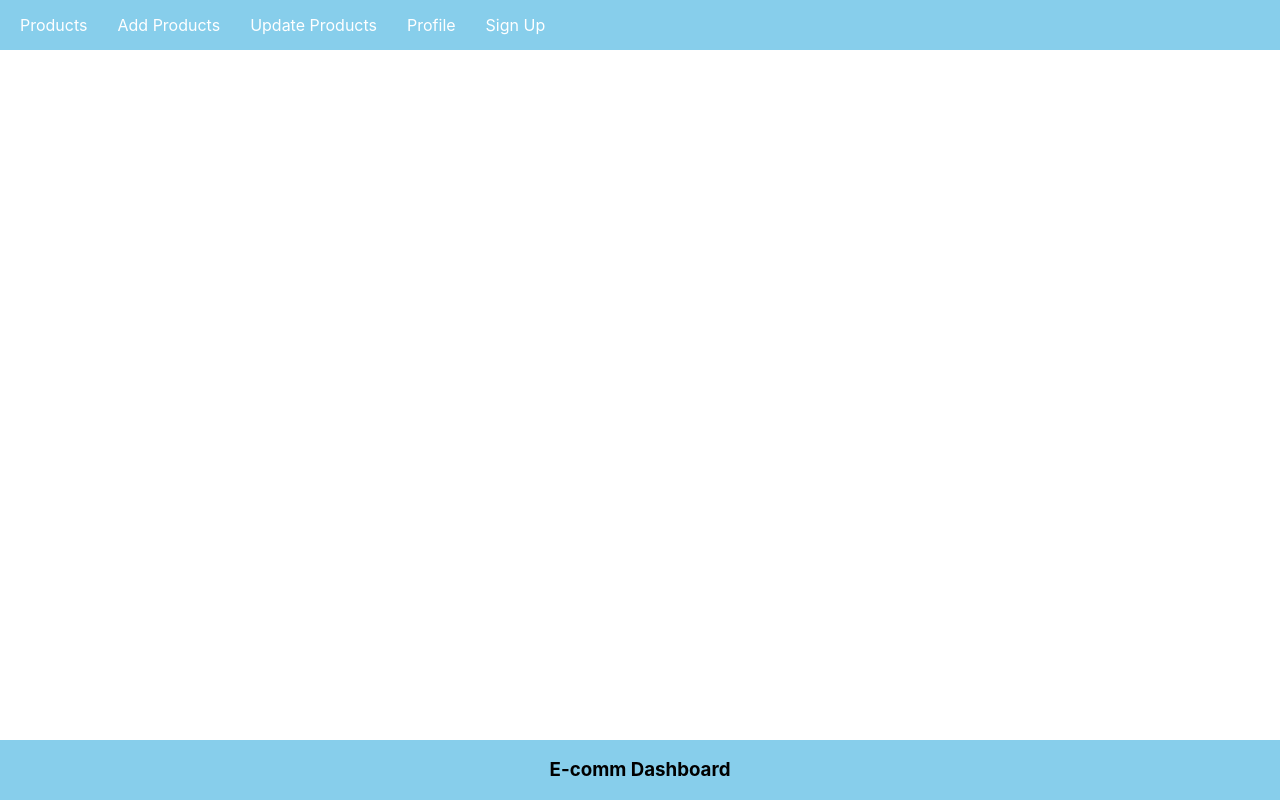
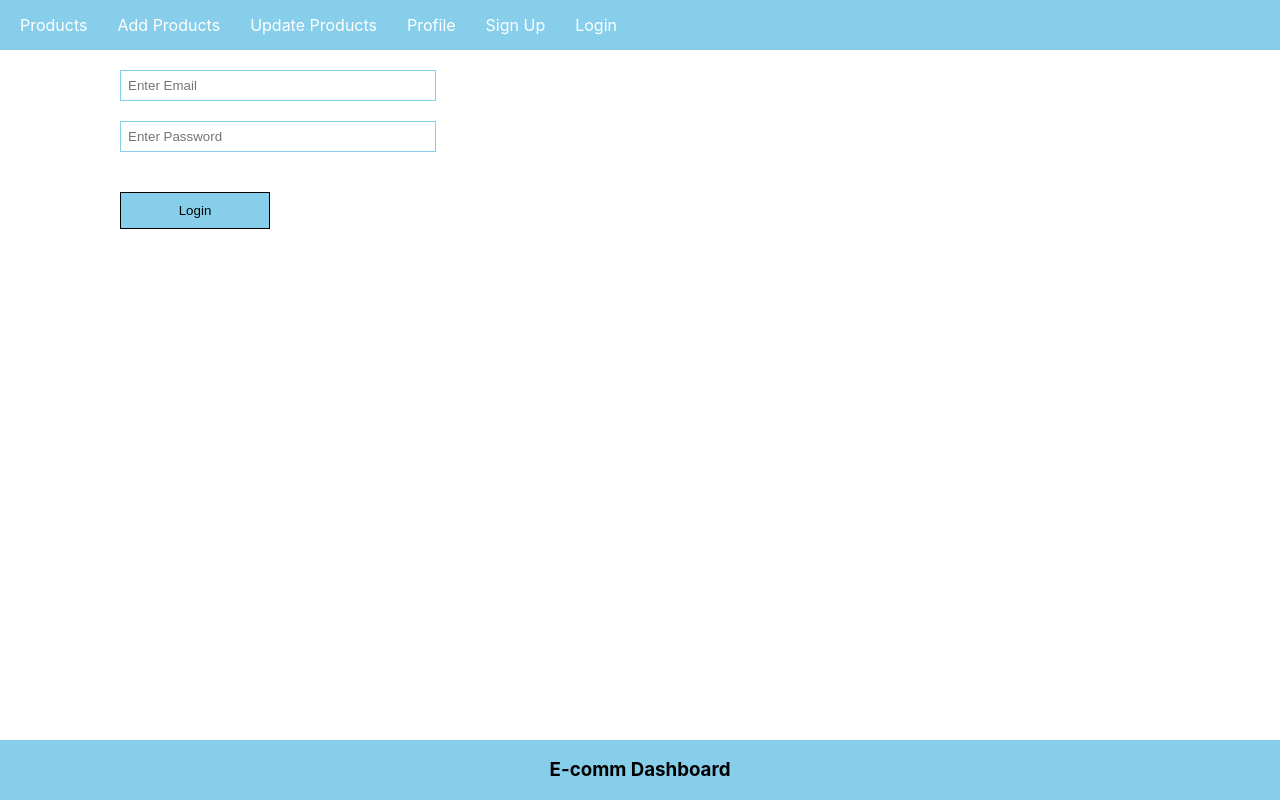
Before and after one commit to Ahmer-Siddiqui/E-Commerce, a React (Create React App) app in the folder frontend/: page /login in a window 1280 px wide. Built offline with nearby package versions, Linux system fonts and the light colour scheme.

Commit message:
Login Component UI

```diff
--- a/frontend/src/App.css
+++ b/frontend/src/App.css
@@ -51,6 +51,10 @@
 .register{
   margin-left: 30%;
 }
+.login{
+  margin-left: 30%;
+  margin-left: 100px;
+}
 
 .inputBox {
   padding: 7px;
--- a/frontend/src/App.js
+++ b/frontend/src/App.js
@@ -4,6 +4,7 @@ import Nav from "./components/Nav";
 import Footer from "./components/Footer";
 import SignUp from "./components/SignUp";
 import PrivateComponent from "./components/PrivateComponent";
+import Login from "./components/Login";
 
 function App() {
   return (
@@ -20,6 +21,7 @@ function App() {
         </Route>
 
         <Route path="/signup" element={<SignUp />} />
+        <Route path="/login" element={<Login />} />
 
       </Routes>
       <Footer />
--- /dev/null
+++ b/frontend/src/components/Login.js
@@ -0,0 +1,26 @@
+import React, { useState } from "react";
+
+const Login = () => {
+    const [email, setEmail] = useState('');
+    const [password, setPassword] = useState('');
+    const handleLogin=()=>{
+        console.log(email,password);
+    }
+  return (
+    <div className="login">
+      <input type="text" className="inputBox" placeholder="Enter Email" onChange={(e)=>setEmail(e.target.value)} value={email}/>
+      <input
+        type="password"
+        className="inputBox"
+        placeholder="Enter Password"
+        onChange={(e)=>setPassword(e.target.value)}
+        value={password}
+      />
+      <button type="button" className="appButton" onClick={handleLogin}>
+        Login
+      </button>
+    </div>
+  );
+};
+
+export default Login;
--- a/frontend/src/components/Nav.js
+++ b/frontend/src/components/Nav.js
@@ -14,13 +14,11 @@ const Nav = ()=>{
                 <li><Link to='/'>Products</Link></li>
                 <li><Link to='/add'>Add Products</Link></li>
                 <li><Link to='/update'>Update Products</Link></li>
-
                 <li><Link to='/profile'>Profile</Link></li>
-                {auth ?
-                <li><Link to='/signup' onClick={logout}>Logout</Link></li>
+                {auth ? <li><Link to='/signup' onClick={logout}>Logout</Link></li>
                  :
-                <li><Link to='/signup'>Sign Up</Link></li>
-                }
+                <li><Link to='/signup'>Sign Up</Link></li>}
+                <li><Link to='/login'>Login</Link></li>
 
             </ul>
         </div>
```
